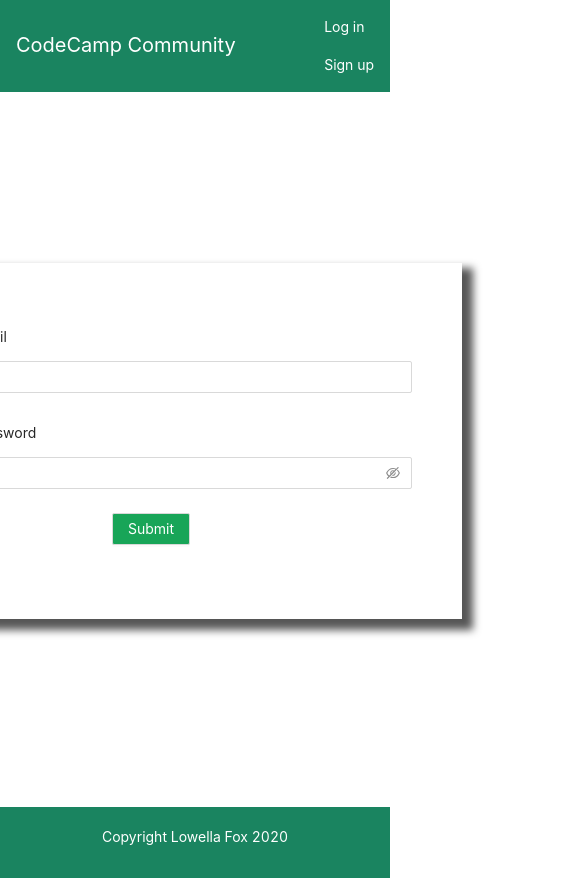
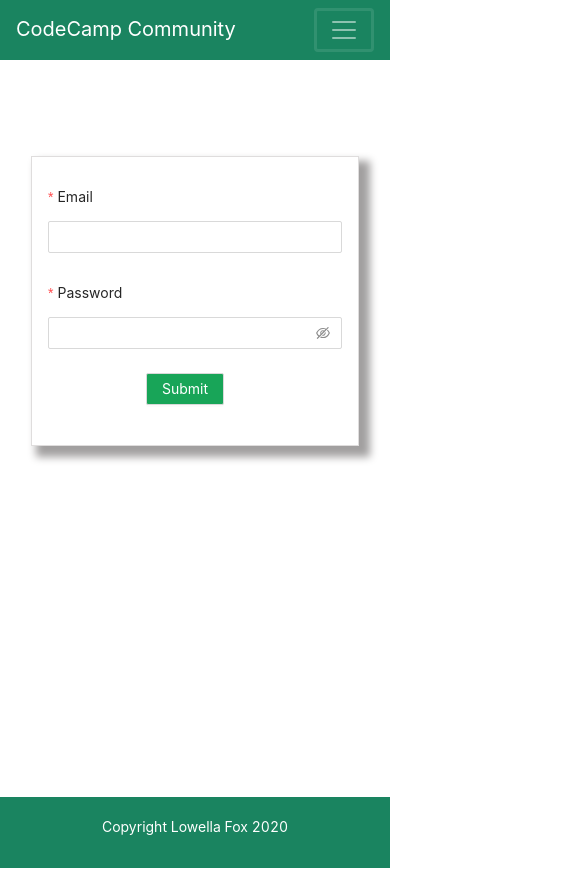
Before and after one commit to Lowella369/codeCamp-Forums, a React (Create React App) app in the folder client/: page /login in a window 390 px wide. Shown: the whole page, 562 px wide, since content can reach past the window. Built offline with nearby package versions, Linux system fonts and the light colour scheme.

Commit message:
Adding all changes to the repo

```diff
--- a/client/public/index.html
+++ b/client/public/index.html
@@ -3,7 +3,7 @@
   <head>
     <meta charset="utf-8" />
     <link rel="icon" href="%PUBLIC_URL%/favicon.ico" />
-    <meta name="viewport" content="width=device-width, initial-scale=1" />
+    <meta name="viewport" content="width=device-width, initial-scale=1, shrink-to-fit=no">
     <meta name="theme-color" content="#000000" />
     <meta
       name="description"
@@ -24,7 +24,11 @@
       work correctly both with client-side routing and a non-root public URL.
       Learn how to configure a non-root public URL by running `npm run build`.
     -->
-    <link rel="stylesheet" href="https://stackpath.bootstrapcdn.com/bootstrap/4.3.1/css/bootstrap.min.css"/>
+    <link rel="stylesheet" href="https://stackpath.bootstrapcdn.com/bootstrap/4.5.0/css/bootstrap.min.css">
+    <link rel="stylesheet" href="https://maxcdn.bootstrapcdn.com/font-awesome/4.7.0/css/font-awesome.min.css">
+    <script src="https://code.jquery.com/jquery-3.5.1.min.js"></script>
+    <script src="https://cdn.jsdelivr.net/npm/popper.js@1.16.0/dist/umd/popper.min.js"></script>
+    <script src="https://stackpath.bootstrapcdn.com/bootstrap/4.5.0/js/bootstrap.min.js"></script>
     <title>React App</title>
   </head>
   <body>
--- a/client/src/App.css
+++ b/client/src/App.css
@@ -1,5 +1,5 @@
 .App {
-  min-height: calc(99vh - 121px);
+  min-height: calc(79vh - 10px);
 }
 
 .App-logo {
--- a/client/src/App.js
+++ b/client/src/App.js
@@ -35,7 +35,7 @@ function App(props) {
   return (
     <Router>
       <Navigation />
-      <div className="d-flex App" >
+      <div className="container App" >
         <Switch>
           <Route path="/login" component ={Login} />
           <Route path="/signup" component ={SignUp} />
--- a/client/src/components/Auth/login.js
+++ b/client/src/components/Auth/login.js
@@ -50,7 +50,7 @@ const Login = (props) => {
   };
 
   return (
-    <div className="d-flex justify-content-center w-100 align-items-center">
+    <div className="d-flex justify-content-center w-100 align-items-center forum-container ">
       <div className="post-container">
         <Form className="auth"
           {...layout}
--- a/client/src/components/Auth/signup.js
+++ b/client/src/components/Auth/signup.js
@@ -51,7 +51,7 @@ const SignUp = (props) => {
   };
 
   return (
-    <div className="d-flex justify-content-center w-100 align-items-center">
+    <div className="d-flex justify-content-center w-100 align-items-center forum-container">
       <div className="post-container">
         <Form className="auth"
           {...layout}
--- a/client/src/components/Forum/createForum.js
+++ b/client/src/components/Forum/createForum.js
@@ -46,10 +46,9 @@ const CreateForum = (props) => {
 
   return (
     <Fragment>
-      <SideMenu />
-      <div className="d-flex align-items-center w-100 flex-column forum-container">
+      <div className="forum-container">
         <div className="post-container">
-          <Form className="post"
+          <Form
             name="forums"
             initialValues={{ remember: true }}
             onFinish={onFinish}
--- a/client/src/components/Forum/forum.js
+++ b/client/src/components/Forum/forum.js
@@ -36,7 +36,6 @@ const Forum = (props) => {
 
   return (
     <Fragment>
-      <SideMenu />
       <div className="d-flex w-100 flex-column forum-container">
         <h6 className="d-flex justify-content-center">{formMessage}</h6>
         {(forumData || []).map(({ forumsID, forumsDescription, forumsTitle }) => {
@@ -56,12 +55,13 @@ const Forum = (props) => {
                     Update
                   </Button>
                   <Button className="btn-space">
-                  <Popconfirm title="Are you sure delete this forum?" onConfirm={async () => {
+                  <Popconfirm title="Are you sure delete this forum?" onCancel={() => {
+                    setFormMessage(``); }}  onConfirm={async () => {
                     try {
                       let response = await deleteForum({forum: { forumsID: forumsID }});
 
                       if (Boolean(response.isSuccess)) {
-                        setFormMessage(`Forum Id ${forumsID} was deleted successfully!`);
+                        setFormMessage(`Forum was deleted successfully!`);
                         setFetchingData(true);
                       } else {
                         setFormMessage('An error occurred during server process!');
--- a/client/src/components/Forum/updateForum.js
+++ b/client/src/components/Forum/updateForum.js
@@ -67,8 +67,7 @@ const UpdateForum = (props) => {
 
   return (
     <Fragment>
-      <SideMenu />
-      <div className="d-flex align-items-center w-100 flex-column forum-container">
+      <div className="forum-container">
         {!Boolean(isFetchingData) && (
           <div className="post-container">
             <Form className="post"
--- a/client/src/components/Home/home.js
+++ b/client/src/components/Home/home.js
@@ -37,7 +37,6 @@ const Forum = () => {
 
   return (
     <Fragment>
-      <SideMenu />
       <div className="d-flex w-100 flex-column forum-container">
         <h6 className="d-flex justify-content-center">{formMessage}</h6>
         {(forumData || []).map(({
@@ -63,7 +62,7 @@ const Forum = () => {
                     <Col>Title:</Col><Col className="home-title"> {forumsTitle}</Col>
                   </Row>
                   <Row className="post-description">
-                    <Col>Description:</Col><Col className="description"> {forumsDescription}</Col>
+                    <Col>Description:</Col><Col className="home-description"> {forumsDescription}</Col>
                   </Row>
                   <Row className="comment">
                     <Col>
--- a/client/src/components/Navigation.js
+++ b/client/src/components/Navigation.js
@@ -8,8 +8,7 @@ function Navigation(props) {
   return (
     <Fragment>
       <div className="navigation sticky-top">
-        <nav className="navbar navbar-expand-lg">
-          <div className="container-fluid">
+      <nav class="navbar navbar-dark navbar-expand-lg ">
           {Boolean(isLoggedIn) && (
             <Link className="navbar-brand text-white" to="/home">
               CodeCamp Community
@@ -20,24 +19,41 @@ function Navigation(props) {
               CodeCamp Community
             </Link>
           )}
-            <ul className="navbar-nav ml-auto">
+          <button className="navbar-toggler hamburger-menu" type="button" data-toggle="collapse" data-target="#navbarNavDropdown" aria-controls="navbarNavDropdown" aria-expanded="false" aria-label="Toggle navigation">
+          <span className="navbar-toggler-icon"></span>
+          </button>
+          <div className="collapse navbar-collapse justify-content-end" id="navbarNavDropdown">
+          <ul class="navbar-nav">
           {Boolean(isLoggedIn) && (
-                <li className={`d-flex align-items-center nav-item ${props.location.pathname === "/login" ? "active" : ""}`}>
-                  Welcome {userName}{'! '}
-                  <Link className="nav-link text-white" to="/login" onClick={() => {
+            <Fragment>
+              <li className="nav-item dropdown navItemCustom  active">
+              <Link className={`d-flex align-items-center nav-item ${props.location.pathname === "/login" ? "active" : ""}`}  id="navbarDropdownMenuLink" data-toggle="dropdown" aria-haspopup="true" aria-expanded="false">
+                     {userName}<span class="sr-only">(current)</span>
+              </Link>
+               <div class="dropdown-menu" aria-labelledby="navbarDropdownMenuLink">
+               <Link to={"/home"} className="nav-link"> Home</Link>
+                <Link to={"/forum"} className="nav-link">My Post</Link>
+                  <Link to={"/create"} className="nav-link">Create Post</Link>
+                </div>
+
+                  </li>
+                  <li class="nav-item"><Link class="nav-link text-white" to="/login" onClick={() => {
                     localStorage.setItem('USER_ID', '');
                   }}>
                     Log Out
-                  </Link>
-                </li>
+                  </Link></li>
+            </Fragment>
+
+
+
                 )}
                 {!Boolean(isLoggedIn) && (
                   <Fragment>
-                  <li className={`nav-item ${props.location.pathname === "/login" ? "active" : ""}`}>
-                    <Link className="nav-link text-white" to="/login">Log in</Link>
+                    <li class={`nav-item ${props.location.pathname === "/login" ? "active" : ""}`}>
+                      <Link class="nav-link text-white" to="/login">Log in</Link>
                     </li>
-                  <li className={`nav-item ${props.location.pathname === "/signup" ? "active" : "" }`}>
-                    <Link className="nav-link text-white" to="/signup">
+                    <li class={`nav-item ${props.location.pathname === "/signup" ? "active" : "" }`}>
+                      <Link class="nav-link text-white" to="/signup">
                         Sign up
                       </Link>
                     </li>
@@ -47,6 +63,7 @@ function Navigation(props) {
   </div>
     </nav>
     </div>
+
     </Fragment>
   );
 }
--- a/client/src/components/css/style.css
+++ b/client/src/components/css/style.css
@@ -5,18 +5,11 @@ body {
   background-color: #1A8460;
   color: #fff;
 }
-.forum-container {
-  margin-top: 5rem;
-  margin-left: 18.75rem;
-}
-.auth {
-  width: 28.125rem;
-}
 
 .post {
-  width: 40rem;
+  width: 100%;
 }
-.post-description, .post-title {
+.post-description, .post-title, .comment {
   width: 100%;
   margin-right: 1rem;
   margin-left: 1rem;
@@ -24,7 +17,7 @@ body {
 .description {
   border: ridge .01rem #e3e6e3;
   display: flex;
-  width: 85%;
+  width: 88%;
   margin-left: 2rem;
   padding-top: .2rem;
   padding-left: .5rem;
@@ -43,7 +36,18 @@ body {
 .home-title {
   border: ridge .01rem #e3e6e3;
   display: flex;
-  width: 91%;
+  width: 87%;
+  margin-left: 2rem;
+  margin-bottom: 1rem;
+  padding-top: .2rem;
+  padding-left: .5rem;
+  padding-bottom: .2rem;
+}
+.home-description {
+  border: ridge .01rem #e3e6e3;
+  display: flex;
+  width: 94%;
+  margin-top: .5rem;
   margin-left: 2rem;
   margin-bottom: 1rem;
   padding-top: .2rem;
@@ -53,29 +57,42 @@ body {
 .post-detail {
   width: 50%;
 }
-.comment {
-  width: 100%;
-  margin-right: 1rem;
-  margin-left: 1rem;
-  margin-top: 2rem;
-}
 .comment-header {
   font-weight: bolder;
+  margin-top: 1rem;
+  margin-bottom: .5rem;
 }
 .comment-name {
   font-weight: 500;
 }
 .comment-item {
   border: ridge .01rem #e3e6e3;
-  display: flex;
-  width: 42rem;
+  width: 100%;
   margin-left: 1rem;
-  padding-top: .2rem;
-  padding-left: .5rem;
-  padding-bottom: .2rem;
+  padding: .5rem;
+  margin-top: .5rem;
+  margin-bottom: 1rem;
+}
+.comment-bottom {
+  margin-bottom: 2rem;
+}
+.hamburger-menu {
+  border: solid whitesmoke;
 }
 .comment-list {
   padding: .9rem;
+}
+a{
+  color:white;
+}
+.dropdown-menu
+{
+  background-color: #1A8460;
+}
+.navItemCustom
+{
+  position: relative;
+  top: 8px;
 }
 .footer {
   background-color: #1A8460;
@@ -93,11 +110,15 @@ body {
   padding: 5rem 10rem 2rem 10rem;
   box-shadow: .5rem .5rem .5rem .2rem #a19f9f;
 }
+.forum-container {
+  margin-top: 5rem;
+  padding: 1rem;
+}
 .post-container {
-  padding: 3.125rem;
+  padding: 1rem;
   margin-bottom: 1rem;
-  box-shadow: .5rem .5rem .5rem .2rem;
-  margin-right: 1rem;
+  border: ridge .1rem #dfdddd;
+  box-shadow: .5rem .5rem .5rem .2rem #a19f9f;
 }
 .login {
   height: 30.5rem;
@@ -118,7 +139,17 @@ body {
 }
 
 @media only screen and (min-width: 768px) {
-  .login{
-    margin-bottom: 15rem;
+  .auth {
+    width: 28.125rem;
+    padding: 2rem;
+  }
+  .description {
+    border: ridge .01rem #e3e6e3;
+    display: flex;
+    width: 84%;
+    margin-left: 2rem;
+    padding-top: .2rem;
+    padding-left: .5rem;
+    padding-bottom: .2rem;
   }
 }
```
Also changed, not shown: client/src/components/Home/comment.js (+4 -3 lines). Lines whose indentation alone changed are shown as unchanged.
